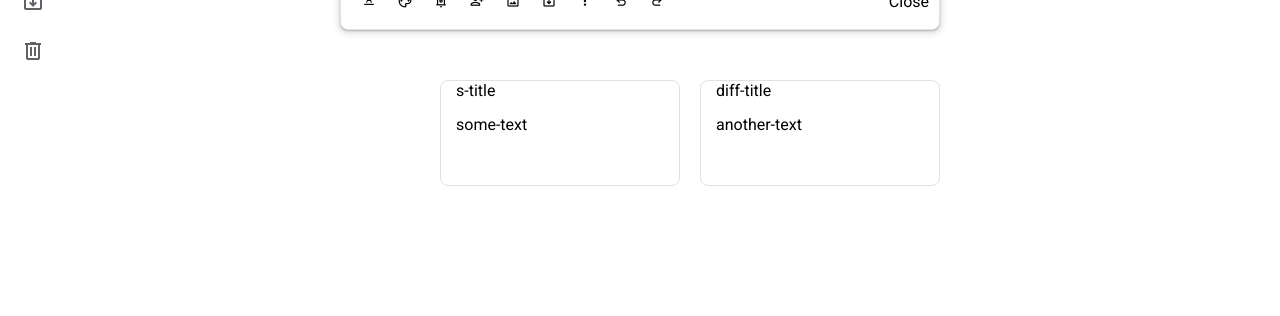
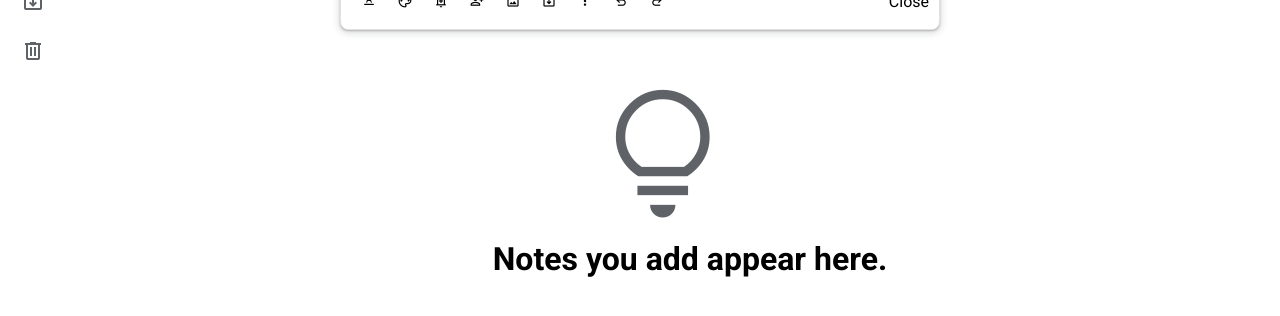
Before and after one commit to buhler-k/my-app-google-keep, a React (Vite) app: page / in a window 1280 px wide. Shown: the part 266-582 px from the top of the page. Built offline with nearby package versions, Linux system fonts and the light colour scheme.

Commit message:
Added the note length based conditional outputting (icon included)

```diff
--- a/src/App.tsx
+++ b/src/App.tsx
@@ -7,16 +7,16 @@ import Notes from "./components/Notes/Notes";
 
 
  const NOTES = [
-    {
-      id: "122",
-      title: "s-title",
-      text: "some-text"
-    },
-    {
-      id: "12",
-      title: "diff-title",
-      text: "another-text"
-    },
+    // {
+    //   id: "122",
+    //   title: "s-title",
+    //   text: "some-text"
+    // },
+    // {
+    //   id: "12",
+    //   title: "diff-title",
+    //   text: "another-text"
+    // },
 
 ]
 
@@ -27,7 +27,7 @@ const App = () => {
   const addNote = (note) => {
     setNotes((prevNotes) => {
       return [...notes,note
-      ]
+      ];
     })
   }
 
--- a/src/components/Notes/Notes.css
+++ b/src/components/Notes/Notes.css
@@ -0,0 +1,6 @@
+.no-note span{
+    color: #5f6368;
+    font-size: 150px;
+    padding-left: 95px;
+
+}
--- a/src/components/Notes/Notes.tsx
+++ b/src/components/Notes/Notes.tsx
@@ -5,9 +5,16 @@ const Notes =(props) =>{
     const { notes } = props;
     return (
         <div className="notes">
-            {
+            {notes.length ===0 ?
+            (
+                <div className="no-note">
+                    <span className="material-symbols-outlined">lightbulb</span>
+                    <h1>Notes you add appear here.</h1>
+                </div>
+
+            ): (
                 notes.map(( note, index) => <Note key={index} id={note.id} title={note.title} text={note.text} />)
-            }
+            )}
 
 
         </div>
```
